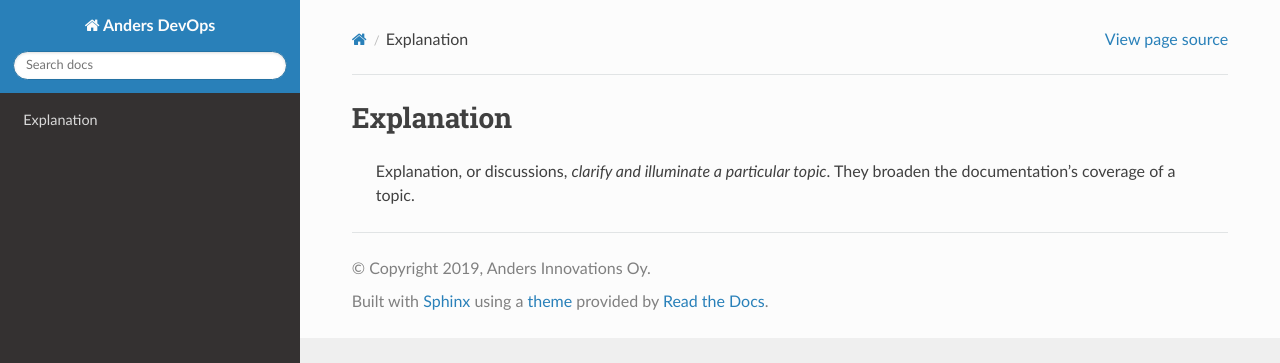
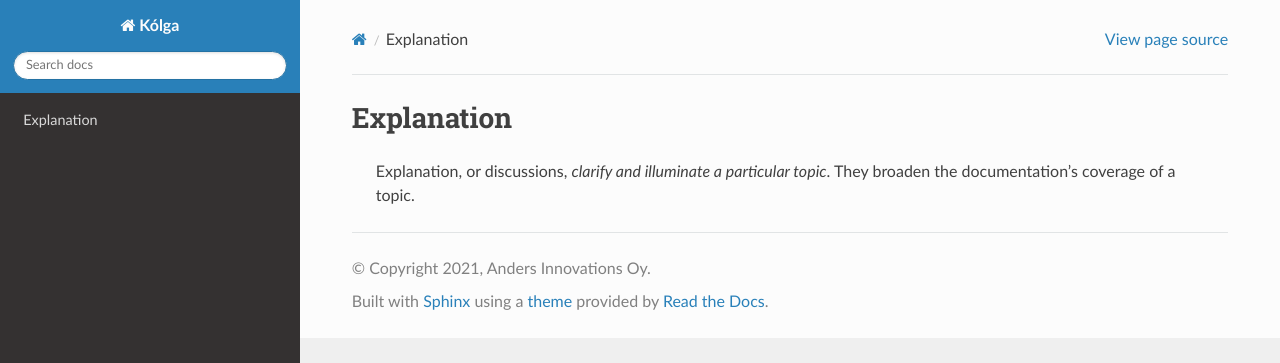
Before and after one commit to andersinno/kolga, a Sphinx documentation site: the page built from docs/pages/explanation/index.md, in a window 1280 px wide. Shown: the top 363 px of the page. Built offline with Sphinx 7.4.7 and the Read the Docs theme 2.0.0, drawn with Linux system fonts in a browser that asks for light colours.

Commit message:
Update project name in docs to Kólga

```diff
--- a/docs/conf.py
+++ b/docs/conf.py
@@ -6,8 +6,8 @@
 
 # -- Project information -----------------------------------------------------
 
-project = "Anders DevOps"
-copyright = "2019, Anders Innovations Oy"
+project = "Kólga"
+copyright = "2021, Anders Innovations Oy"
 author = "Anders Innovations Oy"
 
 # The full version, including alpha/beta/rc tags
```
Also changed, not shown: README.md (+1 -1 lines).
